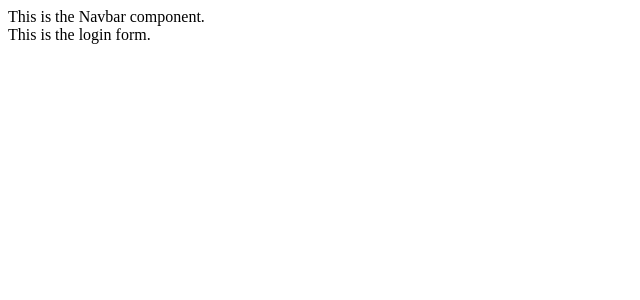
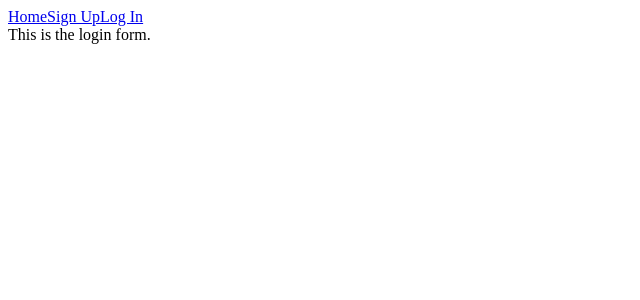
Before and after one commit to aback223/couchsurfer, a React (Create React App) app: page /login in a window 1280 px wide. Shown: the top 300 px of the page, without its empty margins (0-640 px from the left). Built offline with nearby package versions, Linux system fonts and the light colour scheme.

Commit message:
add links for home, signup, and login to navbar

```diff
--- a/src/components/Navbar.js
+++ b/src/components/Navbar.js
@@ -1,10 +1,13 @@
 import React, { Component } from 'react';
+import { NavLink } from 'react-router-dom';
 
 class Navbar extends Component {
   render() {
     return(
-      <div>
-        This is the Navbar component.
+      <div className="navbar">
+        <NavLink to="/">Home</NavLink>
+        <NavLink to="/signup">Sign Up</NavLink>
+        <NavLink to="/login">Log In</NavLink>
       </div>
     )
   }
```
